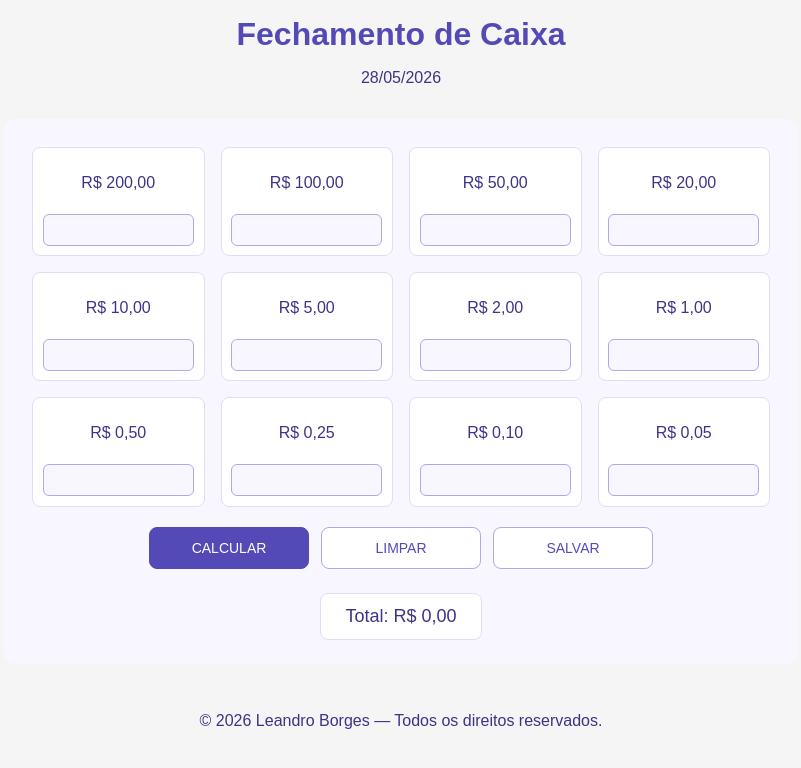
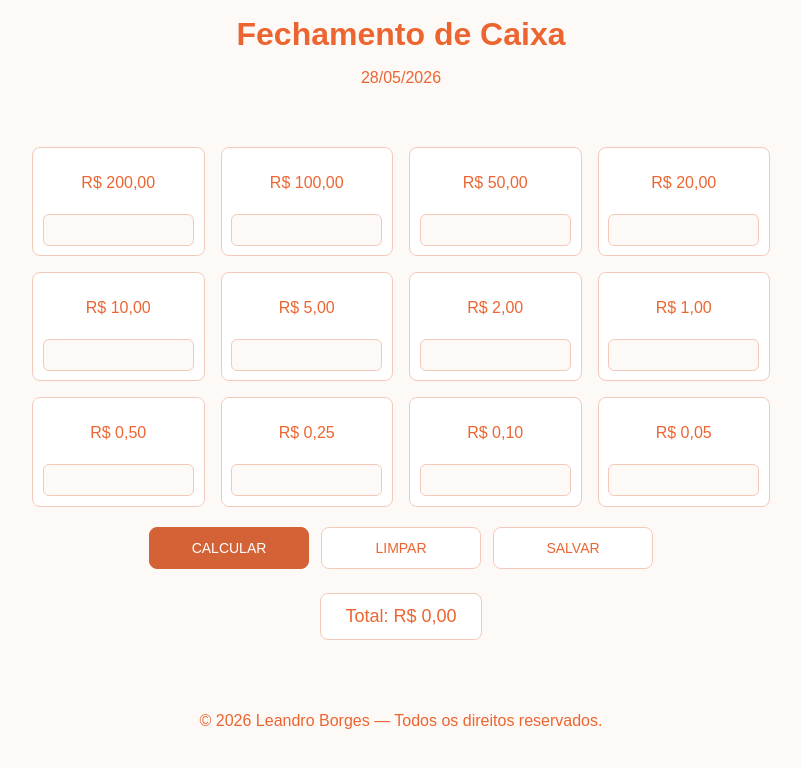
Before and after one commit to leandrobss1/Cash-Register-Closing, a React (Vite) app: page / in a window 1280 px wide. Shown: the top 768 px of the page, without its empty margins (239-1040 px from the left). Built offline with nearby package versions, Linux system fonts and the light colour scheme; a web font is replaced by a local one.

Commit message:
style(tema): Alterado esquema de cores de todo layout.

```diff
--- a/src/components/Header/styles.css
+++ b/src/components/Header/styles.css
@@ -1,5 +1,5 @@
 h1 {
-  color: #534ab7;
+  color: #ec6530;
 }
 
 label {
--- a/src/components/Main/styles.css
+++ b/src/components/Main/styles.css
@@ -7,7 +7,7 @@
   width: 100%;
   max-width: 794px;
   margin: 0 auto;
-  background-color: #f8f7ff;
+  background-color: #fcf9f7;
   padding: 1.5rem;
   border-radius: 12px;
 
@@ -22,7 +22,7 @@
   gap: 6px;
   background: white;
   border-radius: 8px;
-  border: 0.5px solid #e0ddf7;
+  border: 0.5px solid #f3caba;
   padding: 0.6rem;
   margin: 0.25rem;
 }
@@ -31,18 +31,18 @@ label {
   font-size: 16px;
   font-weight: 500;
   text-align: center;
-  color: #3c3489;
+  color: #ec6530;
 }
 
 input {
   width: 100%;
   height: 32px;
   text-align: center;
-  border: 1.5px solid #afa9ec;
+  border: 1.5px solid #f3caba;
   border-radius: 6px;
   font-size: 14px;
-  color: #26215c;
-  background: #f8f7ff;
+  color: #ec6530;
+  background: #fcf9f7;
   outline: none;
   transition:
     border-color 0.15s,
@@ -50,7 +50,7 @@ input {
 }
 
 input:focus {
-  border-color: #534ab7;
+  border-color: #d36337;
   background: white;
 }
 
@@ -63,15 +63,15 @@ button {
   font-weight: 500;
   margin-top: 0.5rem;
   border-radius: 8px;
-  border: 1.5px solid #afa9ec;
+  border: 1.5px solid #f3caba;
   background: white;
-  color: #534ab7;
+  color: #ec6530;
   cursor: pointer;
   transition: background 0.15s;
 }
 
 button:hover {
-  background: #f0eeff;
+  background: #ffcebb;
 }
 
 .button-row {
@@ -82,13 +82,13 @@ button:hover {
 }
 
 .button-calc {
-  background: #534ab7;
+  background: #d36337;
   color: white;
-  border-color: #534ab7;
+  border-color: #d36337;
 }
 
 .button-calc:hover {
-  background: #3c3489;
+  background: #ec6530;
 }
 
 .totalCount {
@@ -98,10 +98,10 @@ button:hover {
   padding: 0.75rem 1.5rem;
   font-size: 18px;
   font-weight: 500;
-  color: #3c3489;
+  color: #ec6530;
   background: white;
   border-radius: 8px;
-  border: 0.5px solid #e0ddf7;
+  border: 0.5px solid #f3caba;
   width: fit-content;
   margin-top: 1rem;
 }
--- a/src/styles/GlobalStyles.ts
+++ b/src/styles/GlobalStyles.ts
@@ -10,7 +10,7 @@ export const GlobalStyle = createGlobalStyle`
   body {
     font-family: Protest Riot, sans-serif;
     font-weight: 300;
-    background: whitesmoke;
+    background: #fcf9f7;
   }
 
    input[type="number"]::-webkit-inner-spin-button,
```
